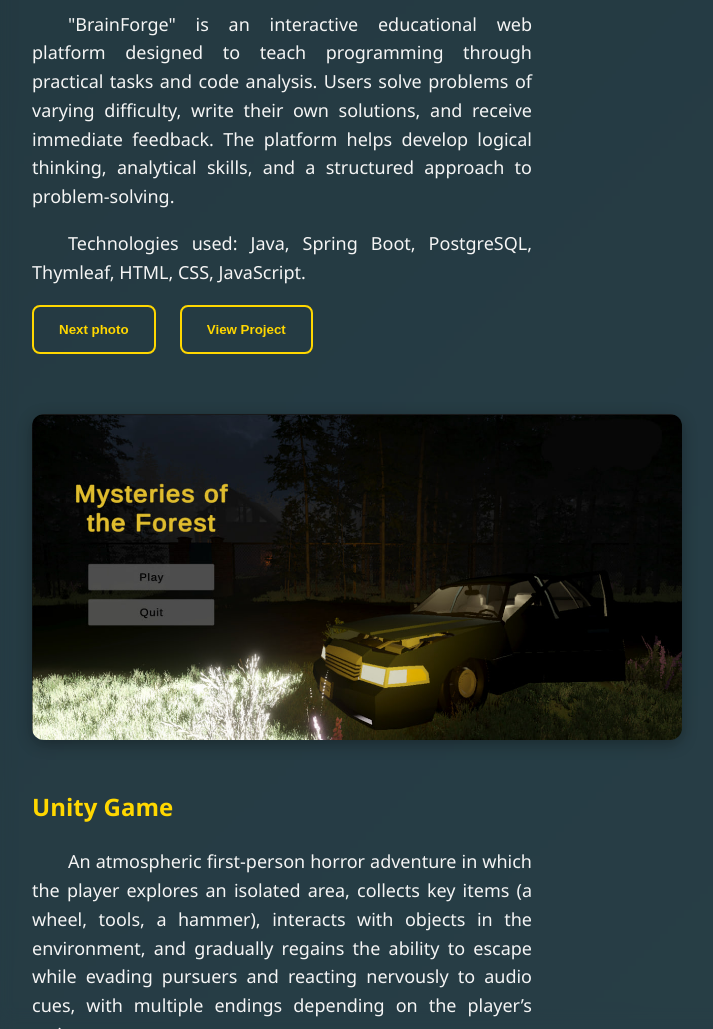
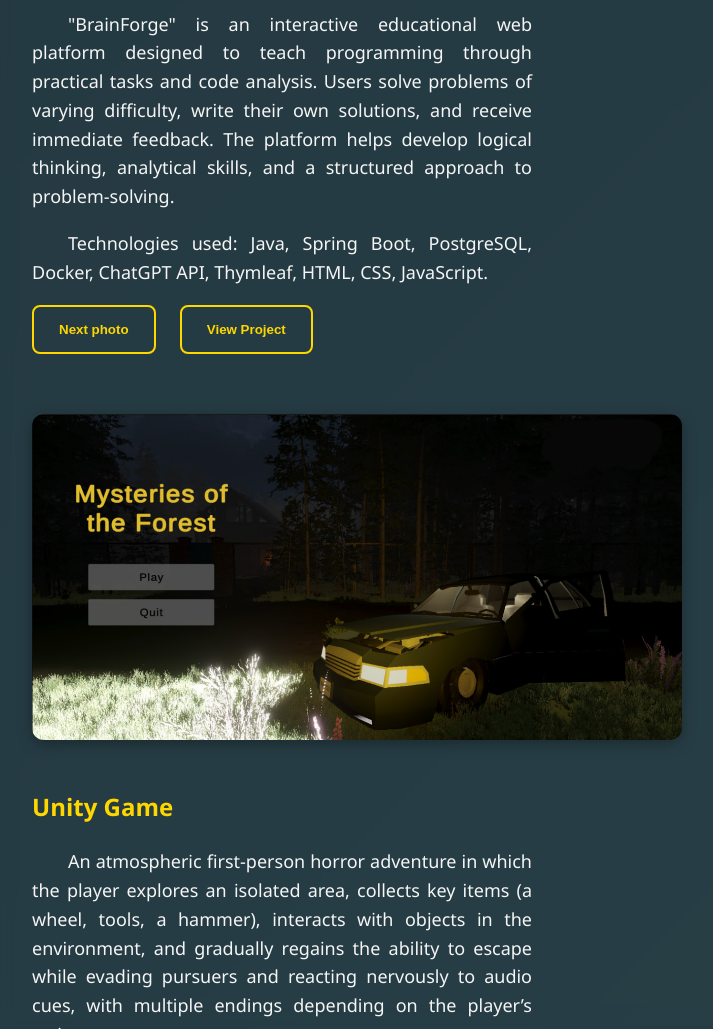
Before and after one commit to 2eugeneparfenov-lab/yevheniiparfonov.com, a plain HTML site: page index.html in a window 1280 px wide. Shown: the part 6007-7036 px from the top of the page, without its empty margins (28-741 px from the left). Drawn offline with Linux system fonts and the light colour scheme.

Commit message:
Update index.html

```diff
--- a/index.html
+++ b/index.html
@@ -134,7 +134,7 @@
             <div class="project-text">
                 <h3 style="font-size: 24px; color: gold; margin-top: -50px">BrainForge</h3>
                 <p class="about-text" data-translate="project_text_5"></p>
-                <p class="about-text" data-translate="tec"></p>
+                <p class="about-text" data-translate="tec_bp"></p>
                 <button class="btn" onclick="nextImageBrainForge()">Next photo</button>
                 <button class="btn" style="margin-left: 20px"
                         onclick="window.open('https://www.youtube.com/watch?v=uUaL2kCP9lU', '_blank')">
```
